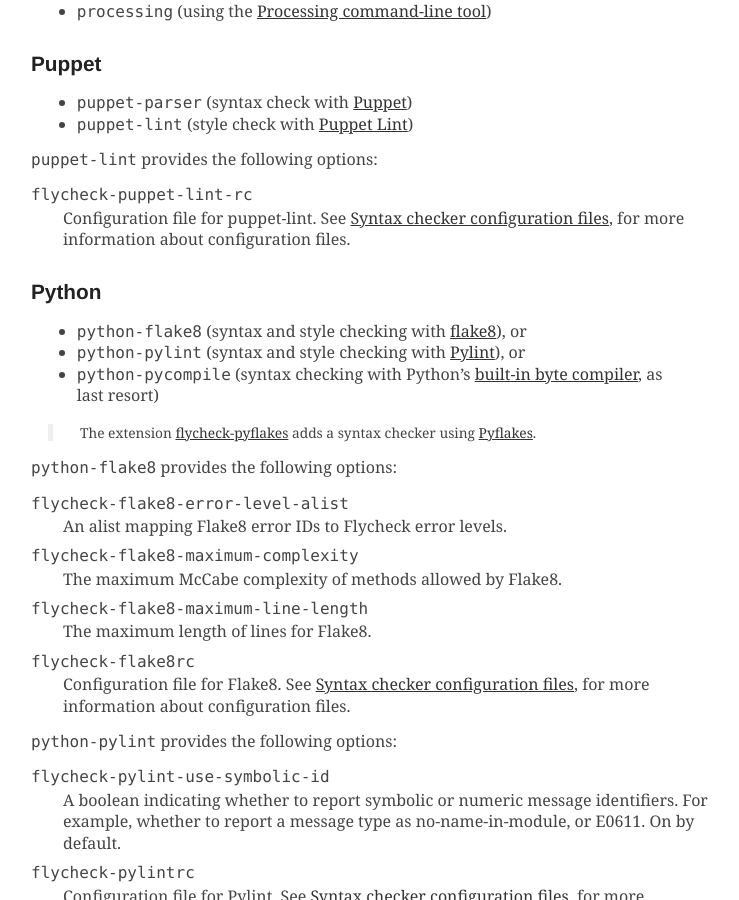
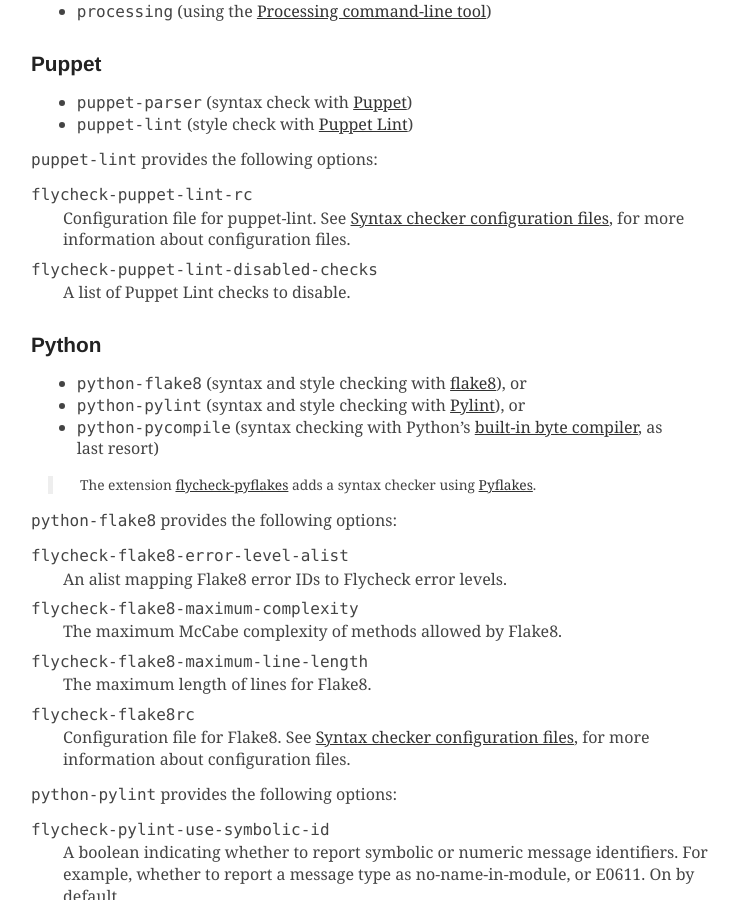
Before and after one commit to cmarqu/flycheck.github.io, a Jekyll site: the page manual/latest/Supported-languages.html, which Jekyll copies as it is, in a window 1280 px wide and 900 px high, scrolled down 7918 px. Shown: the whole window, without its empty margins (259-998 px from the left). Built offline with Jekyll 4.4.1, drawn with Linux system fonts in a browser that asks for light colours; some web fonts are replaced.

Commit message:
Update from flycheck/flycheck@f69975f2

```diff
--- a/manual/latest/Function-and-Variable-Index.html
+++ b/manual/latest/Function-and-Variable-Index.html
@@ -191,6 +191,7 @@
 <tr><td></td><td valign="top"><a href="Supported-languages.html#index-flycheck_002dphpcs_002dstandard"><code>flycheck-phpcs-standard</code></a>:</td><td>&nbsp;</td><td valign="top"><a href="Supported-languages.html#Supported-languages">Supported languages</a></td></tr>
 <tr><td></td><td valign="top"><a href="Supported-languages.html#index-flycheck_002dphpmd_002drulesets"><code>flycheck-phpmd-rulesets</code></a>:</td><td>&nbsp;</td><td valign="top"><a href="Supported-languages.html#Supported-languages">Supported languages</a></td></tr>
 <tr><td></td><td valign="top"><a href="Navigating-errors.html#index-flycheck_002dprevious_002derror"><code>flycheck-previous-error</code></a>:</td><td>&nbsp;</td><td valign="top"><a href="Navigating-errors.html#Navigating-errors">Navigating errors</a></td></tr>
+<tr><td></td><td valign="top"><a href="Supported-languages.html#index-flycheck_002dpuppet_002dlint_002ddisabled_002dchecks"><code>flycheck-puppet-lint-disabled-checks</code></a>:</td><td>&nbsp;</td><td valign="top"><a href="Supported-languages.html#Supported-languages">Supported languages</a></td></tr>
 <tr><td></td><td valign="top"><a href="Supported-languages.html#index-flycheck_002dpuppet_002dlint_002drc"><code>flycheck-puppet-lint-rc</code></a>:</td><td>&nbsp;</td><td valign="top"><a href="Supported-languages.html#Supported-languages">Supported languages</a></td></tr>
 <tr><td></td><td valign="top"><a href="Supported-languages.html#index-flycheck_002dpylint_002duse_002dsymbolic_002did"><code>flycheck-pylint-use-symbolic-id</code></a>:</td><td>&nbsp;</td><td valign="top"><a href="Supported-languages.html#Supported-languages">Supported languages</a></td></tr>
 <tr><td></td><td valign="top"><a href="Supported-languages.html#index-flycheck_002dpylintrc"><code>flycheck-pylintrc</code></a>:</td><td>&nbsp;</td><td valign="top"><a href="Supported-languages.html#Supported-languages">Supported languages</a></td></tr>
--- a/manual/latest/Supported-languages.html
+++ b/manual/latest/Supported-languages.html
@@ -826,6 +826,10 @@
 <dd><a name="index-flycheck_002dpuppet_002dlint_002drc"></a>
 <p>Configuration file for puppet-lint.  See <a href="Configuring-checkers.html#Syntax-checker-configuration-files">Syntax checker configuration files</a>, for more information about configuration files.
 </p></dd>
+<dt><code>flycheck-puppet-lint-disabled-checks</code></dt>
+<dd><a name="index-flycheck_002dpuppet_002dlint_002ddisabled_002dchecks"></a>
+<p>A list of Puppet Lint checks to disable.
+</p></dd>
 </dl>
 
 <a name="Python"></a>
```
Also changed, not shown: _includes/changes.md (+2 -0 lines).
